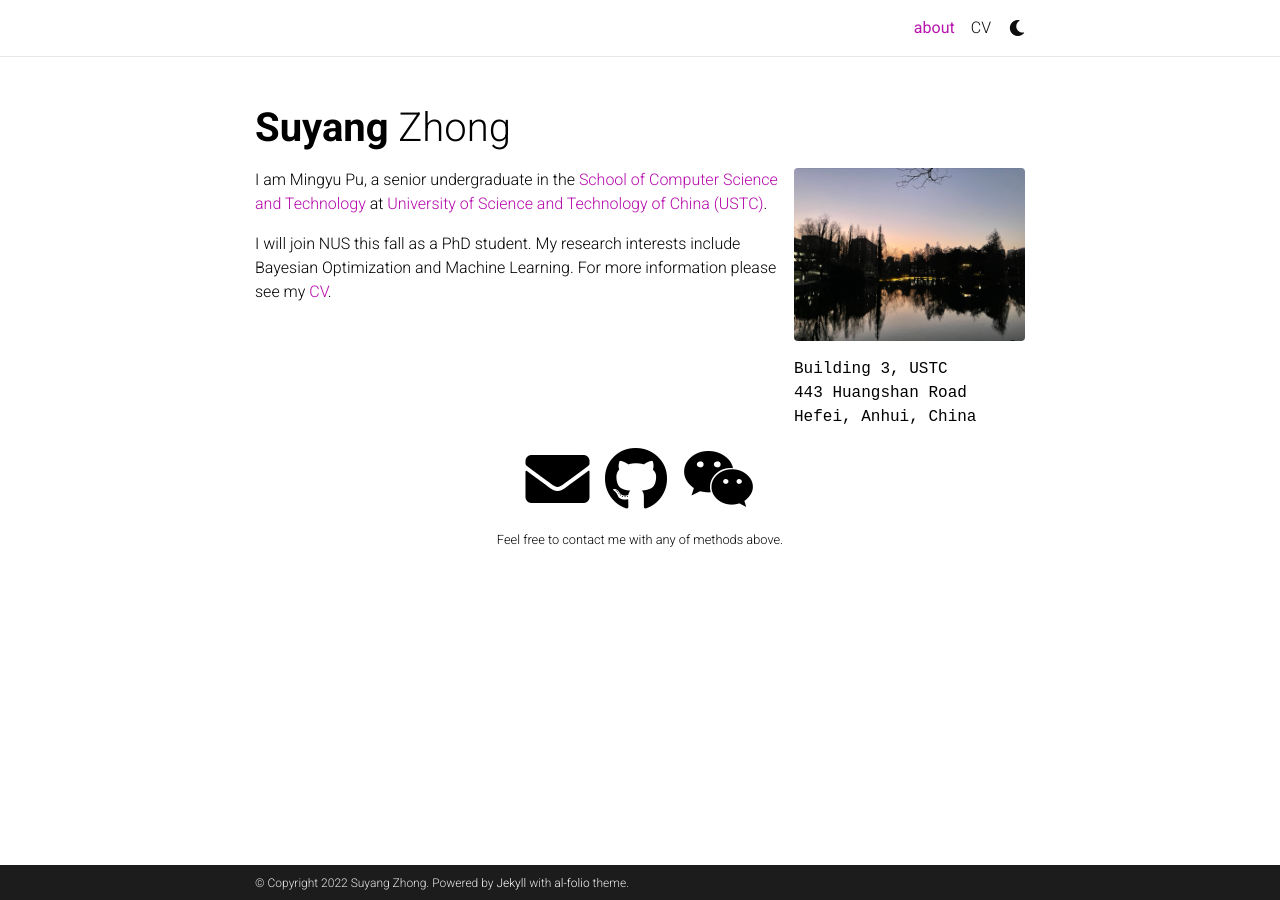
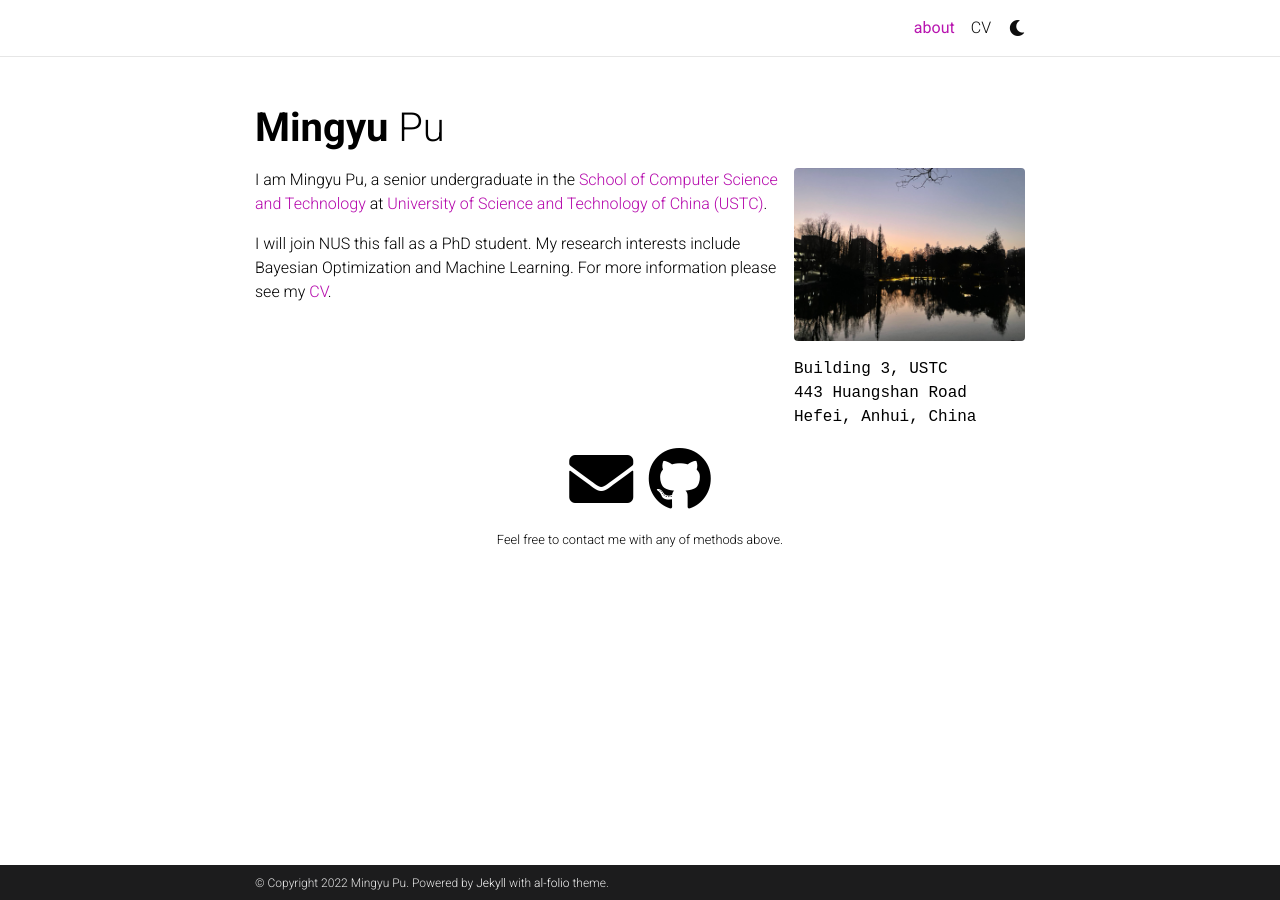
Before and after one commit to pmy124/homepage, a Jekyll site: the page built from _pages/about.md, in a window 1280 px wide. Built offline with Jekyll 4.4.1, drawn with Linux system fonts in a browser that asks for light colours; nearby versions of some CDN libraries; full-size pictures stand in for the smaller copies a plugin makes; comment, search, counter and statistics services are not loaded; a style sheet for code colours, icons or effects is not loaded.

Commit message:
change names and icons

```diff
--- a/_config.yml
+++ b/_config.yml
@@ -3,18 +3,18 @@
 # -----------------------------------------------------------------------------
 
 title: blank # the website title (if blank, full name will be used instead)
-first_name: Suyang
+first_name: Mingyu
 middle_name:
-last_name: Zhong
-email: zhongsuyang@mail.ustc.edu.cn
+last_name: Pu
+email: pumingyu@mail.ustc.edu.cn
 description: > # the ">" symbol means to ignore newlines until "footer_text:"
  A simple, whitespace theme for academics. Based on [*folio](https://github.com/bogoli/-folio) design.
 footer_text: >
   Powered by <a href="http://jekyllrb.com/" target="_blank">Jekyll</a> with <a href="https://github.com/alshedivat/al-folio">al-folio</a> theme.
 
 lang: en # the language of your site (for example: en, fr, cn, ru, etc.)
-icon: 🐑 # the emoji used as the favicon
-url: http://suyang.zone # the base hostname & protocol for your site
+icon: 🐰 # the emoji used as the favicon
+# url: http://suyang.zone # the base hostname & protocol for your site
 baseurl:  # the subpath of your site, e.g. /blog/
 last_updated: false # set to true if you want to display last updated in the footer
 impressum_path:  # set to path to include impressum link in the footer, use the same path as permalink in a page, helps to conform with EU GDPR
@@ -48,7 +48,7 @@ og_image: # The site-wide (default for all links) Open Graph preview image
 # Social integration
 # -----------------------------------------------------------------------------
 
-github_username: suyZhong # your GitHub user name
+github_username: pmy124 # your GitHub user name
 gitlab_username: # your GitLab user name
 twitter_username: # your Twitter handle
 linkedin_username: # your LinkedIn user name
@@ -64,7 +64,7 @@ keybase_username: # your keybase user name
 wikidata_id: # your wikidata id
 dblp_url: # your DBLP profile url
 stackoverflow_id: #your stackoverflow id
-wechat_id: ZSY65243847
+# wechat_id: ZSY65243847
 
 rss_icon: false
 
```
